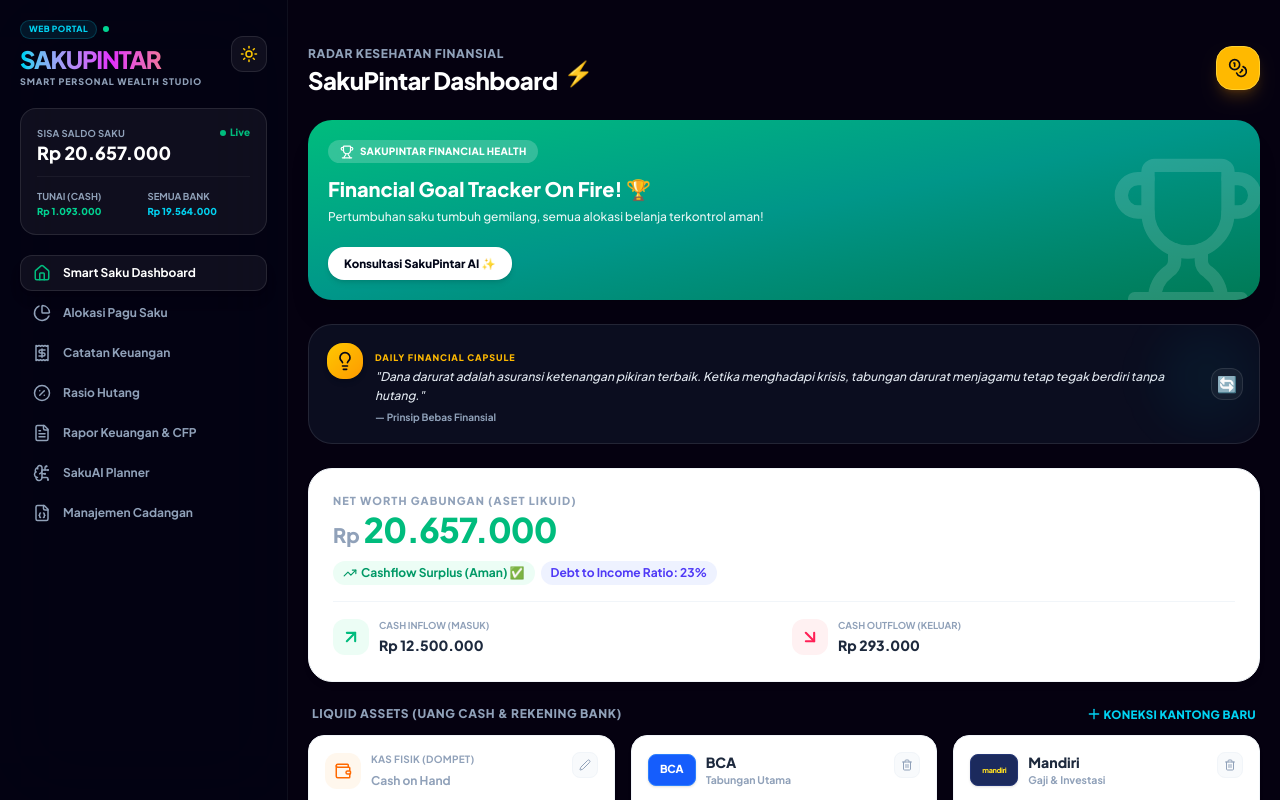
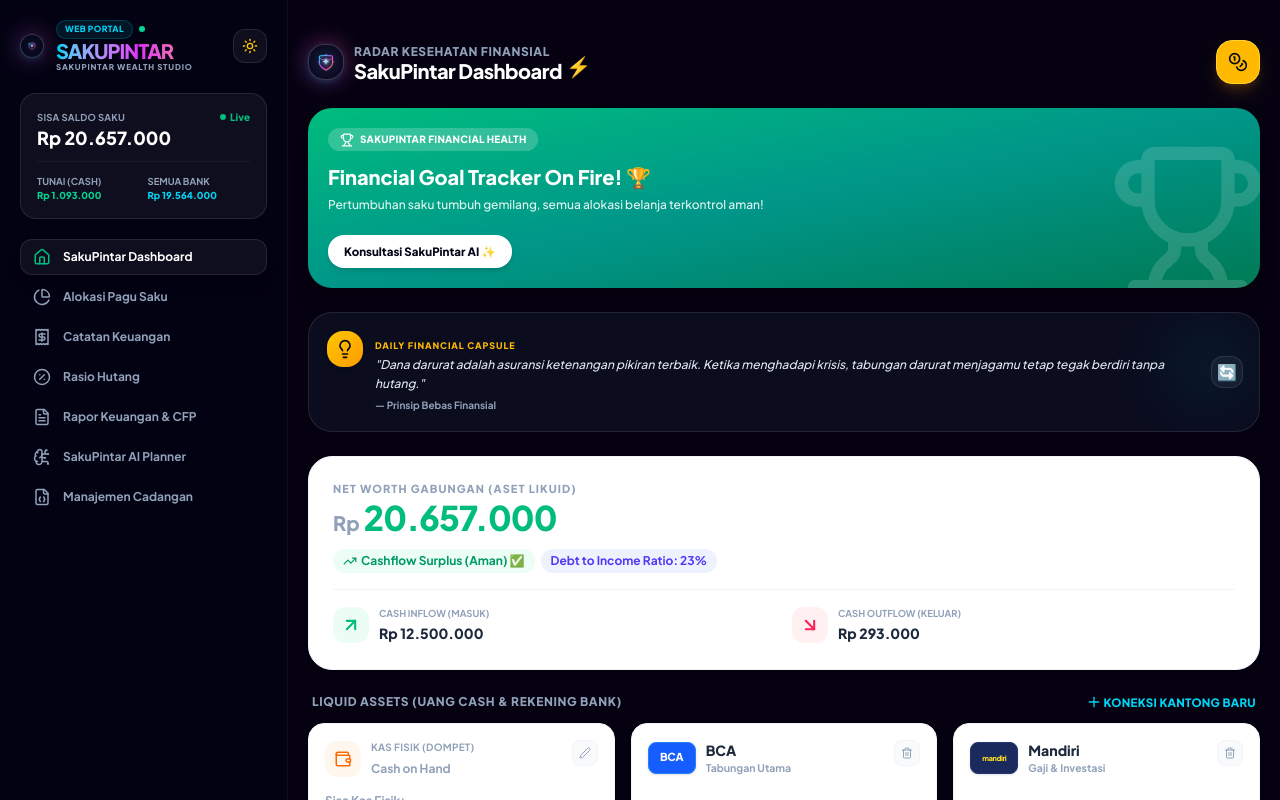
Before and after one commit to wahyupermadi99-boop/sakupintarv2, a React (Vite) app: page / in a window 1280 px wide. Shown: the top 800 px of the page. Built offline with nearby package versions, Linux system fonts and the light colour scheme.

Commit message:
update:logo icon

```diff
--- a/index.html
+++ b/index.html
@@ -3,7 +3,7 @@
   <head>
     <meta charset="UTF-8" />
     <meta name="viewport" content="width=device-width, initial-scale=1.0, maximum-scale=1.0, user-scalable=no, viewport-fit=cover" />
-    <title>SakuPintar Keuangan AI - Smart Wealth Studio</title>
+    <title>SakuPintar Keuangan AI - SakuPintar Personal Wealth Studio</title>
     <!-- Web app manifest for PWA conversion -->
     <link rel="manifest" href="./manifest.json" />
     <script>
--- a/src/App.tsx
+++ b/src/App.tsx
@@ -17,6 +17,7 @@ import FinancialReport from './components/FinancialReport';
 
 // Backup Widget helper
 import BackupWidget from './components/BackupWidget';
+import { SakuPintarLogo } from './components/SakuPintarLogo';
 
 import { Transaction, BudgetBucket, DebtItem, BankAccount } from './types';
 
@@ -249,12 +250,12 @@ export default function App() {
   };
 
   const desktopNavItems = [
-    { id: 'dashboard', label: 'Smart Saku Dashboard', icon: Home, color: 'text-emerald-500' },
+    { id: 'dashboard', label: 'SakuPintar Dashboard', icon: Home, color: 'text-emerald-500' },
     { id: 'budgets', label: 'Alokasi Pagu Saku', icon: PieChart, color: 'text-amber-500' },
     { id: 'transactions', label: 'Catatan Keuangan', icon: Receipt, color: 'text-rose-500' },
     { id: 'debts', label: 'Rasio Hutang', icon: PercentCircle, color: 'text-indigo-400' },
     { id: 'financial-report', label: 'Rapor Keuangan & CFP', icon: FileText, color: 'text-cyan-400' },
-    { id: 'ai-advisor', label: 'SakuAI Planner', icon: BrainCircuit, color: 'text-teal-500' },
+    { id: 'ai-advisor', label: 'SakuPintar AI Planner', icon: BrainCircuit, color: 'text-teal-500' },
     { id: 'backup', label: 'Manajemen Cadangan', icon: FileJson, color: 'text-violet-400 font-bold' },
   ];
 
@@ -275,29 +276,30 @@ export default function App() {
       }`}>
         <div className="space-y-5">
           {/* Logo / Brand block */}
-          <div className="flex items-center justify-between gap-1">
-            <div>
-              <div className="flex items-center gap-1.5 mb-1">
+          <div className="flex items-center gap-3">
+            <SakuPintarLogo size="sm" />
+            <div className="flex-1 min-w-0">
+              <div className="flex items-center gap-1.5 mb-0.5">
                 <span className={`px-2 py-0.5 text-[8.5px] font-black uppercase rounded-full tracking-wider ${
                   isDark ? 'text-cyan-400 bg-cyan-400/10 border border-cyan-400/20' : 'text-cyan-700 bg-cyan-100 border border-cyan-200'
                 }`}>Web Portal</span>
                 <span className="w-1.5 h-1.5 bg-emerald-400 rounded-full animate-ping" />
               </div>
-              <h1 className="text-2xl font-black tracking-tighter bg-clip-text text-transparent bg-gradient-to-r from-cyan-400 via-fuchsia-500 to-orange-400">
+              <h1 className="text-xl font-black tracking-tighter bg-clip-text text-transparent bg-gradient-to-r from-cyan-400 via-fuchsia-500 to-orange-400 leading-none">
                 SAKUPINTAR
               </h1>
-              <p className={`${isDark ? 'text-slate-400' : 'text-slate-500'} text-[9px] font-black tracking-widest uppercase`}>Smart Personal Wealth Studio</p>
+              <p className={`${isDark ? 'text-slate-400' : 'text-slate-500'} text-[8px] font-black tracking-widest uppercase`}>SakuPintar Wealth Studio</p>
             </div>
 
             {/* Theme switcher button */}
             <button
               onClick={() => setTheme(isDark ? 'light' : 'dark')}
-              className={`p-2 rounded-xl transition-all border ${
+              className={`p-2 rounded-xl transition-all border flex-shrink-0 ${
                 isDark ? 'bg-white/5 border-white/10 hover:bg-white/10 text-yellow-400' : 'bg-slate-100 border-slate-200 hover:bg-slate-200 text-slate-700 shadow-sm'
               }`}
               title={isDark ? "Switch to Light Mode" : "Switch to Dark Mode"}
             >
-              {isDark ? <Sun className="w-4.5 h-4.5" /> : <Moon className="w-4.5 h-4.5" />}
+              {isDark ? <Sun className="w-4 h-4" /> : <Moon className="w-4 h-4" />}
             </button>
           </div>
 
@@ -363,11 +365,14 @@ export default function App() {
         <header className={`md:hidden pt-[calc(env(safe-area-inset-top)+1rem)] pb-4 px-5 flex justify-between items-center border-b sticky top-0 backdrop-blur-md z-20 transition-colors duration-300 ${
           isDark ? 'bg-[#050110]/80 border-white/5' : 'bg-slate-50/95 border-slate-200 text-slate-800 shadow-sm'
         }`}>
-          <div>
-            <h1 className="text-xl font-black tracking-tighter bg-clip-text text-transparent bg-gradient-to-r from-cyan-400 via-fuchsia-500 to-orange-400">
-              SAKUPINTAR
-            </h1>
-            <p className={`${isDark ? 'text-slate-400' : 'text-slate-500'} text-[8px] font-black tracking-widest uppercase`}>Smart Personal Wealth Studio</p>
+          <div className="flex items-center gap-2">
+            <SakuPintarLogo size="sm" className="w-8 h-8" />
+            <div>
+              <h1 className="text-lg font-black tracking-tighter bg-clip-text text-transparent bg-gradient-to-r from-cyan-400 via-fuchsia-500 to-orange-400 leading-none">
+                SAKUPINTAR
+              </h1>
+              <p className={`${isDark ? 'text-slate-400' : 'text-slate-500'} text-[7px] font-black tracking-widest uppercase`}>SakuPintar Wealth Studio</p>
+            </div>
           </div>
 
           <div className="flex gap-2 items-center">
--- a/src/components/Dashboard.tsx
+++ b/src/components/Dashboard.tsx
@@ -27,6 +27,7 @@ import {
   PercentCircle
 } from 'lucide-react';
 import { Transaction, BudgetBucket, DebtItem, BankAccount } from '../types';
+import { SakuPintarLogo } from './SakuPintarLogo';
 
 interface DashboardProps {
   transactions: Transaction[];
@@ -301,11 +302,14 @@ export default function Dashboard({
         transition={{ duration: 0.4 }}
         className="flex items-center justify-between"
       >
-        <div>
-          <span className="text-xs font-black tracking-wider uppercase text-slate-400">Radar Kesehatan Finansial</span>
-          <h2 className="text-2xl font-black text-white tracking-tight flex items-center gap-1.5">
-            SakuPintar Dashboard <span className="animate-bounce">⚡</span>
-          </h2>
+        <div className="flex items-center gap-2.5">
+          <SakuPintarLogo size="sm" className="w-9 h-9" />
+          <div>
+            <span className="text-xs font-black tracking-wider uppercase text-slate-400 block leading-tight">Radar Kesehatan Finansial</span>
+            <h2 className="text-xl font-black text-white tracking-tight flex items-center gap-1 mt-0.5 leading-none">
+              SakuPintar Dashboard <span className="animate-bounce">⚡</span>
+            </h2>
+          </div>
         </div>
 
         {/* Dynamic Coin Avatar replacing legacy SH initials */}
--- /dev/null
+++ b/src/components/SakuPintarLogo.tsx
@@ -0,0 +1,89 @@
+import React from 'react';
+import { motion } from 'motion/react';
+
+interface SakuPintarLogoProps {
+  className?: string;
+  size?: 'sm' | 'md' | 'lg' | 'xl';
+}
+
+export const SakuPintarLogo: React.FC<SakuPintarLogoProps> = ({ className = '', size = 'md' }) => {
+  const dimensions = {
+    sm: 'w-6 h-6',
+    md: 'w-10 h-10',
+    lg: 'w-16 h-16',
+    xl: 'w-24 h-24'
+  };
+
+  return (
+    <motion.div
+      className={`relative justify-center items-center flex ${dimensions[size]} ${className}`}
+      animate={{
+        y: [0, -3, 0],
+      }}
+      transition={{
+        duration: 3,
+        repeat: Infinity,
+        ease: "easeInOut"
+      }}
+    >
+      {/* Outer ambient blur shadow for neon glow effect */}
+      <div className="absolute inset-0 bg-gradient-to-tr from-cyan-400 via-fuchsia-500 to-orange-400 rounded-2xl blur-md opacity-45 animate-pulse" />
+
+      {/* Glassmorphic border container */}
+      <div className="absolute inset-0 bg-slate-950/75 border border-white/20 rounded-2xl backdrop-blur-xl flex items-center justify-center p-1.5 shadow-md shadow-cyan-500/10">
+        <svg
+          viewBox="0 0 100 100"
+          fill="none"
+          xmlns="http://www.w3.org/2000/svg"
+          className="w-full h-full drop-shadow-[0_0_8px_rgba(34,211,238,0.5)]"
+        >
+          <defs>
+            {/* Gradients */}
+            <linearGradient id="sakuGrad" x1="0%" y1="0%" x2="100%" y2="100%">
+              <stop offset="0%" stopColor="#22d3ee" /> {/* Cyan */}
+              <stop offset="50%" stopColor="#d946ef" /> {/* Fuchsia */}
+              <stop offset="100%" stopColor="#ff7849" /> {/* Orange */}
+            </linearGradient>
+
+            <linearGradient id="innerSpark" x1="0%" y1="0%" x2="100%" y2="100%">
+              <stop offset="0%" stopColor="#ffffff" />
+              <stop offset="100%" stopColor="#22d3ee" />
+            </linearGradient>
+          </defs>
+
+          {/* Saku (The Pocket / Wallet Shield base) */}
+          <path
+            d="M20 25 C20 18, 80 18, 80 25 V55 C80 72, 50 88, 50 88 C50 88, 20 72, 20 55 V25 Z"
+            fill="url(#sakuGrad)"
+            fillOpacity="0.15"
+            stroke="url(#sakuGrad)"
+            strokeWidth="5"
+            strokeLinecap="round"
+            strokeLinejoin="round"
+          />
+
+          {/* Saku flap boundary line */}
+          <path
+            d="M23 35 Q50 48 77 35"
+            stroke="url(#sakuGrad)"
+            strokeWidth="4"
+            strokeLinecap="round"
+            opacity="0.8"
+          />
+
+          {/* Pintar (Dynamic Intelligent Spark / 4-Point Star in the center) */}
+          <path
+            d="M50 32 L54 44 L66 48 L54 52 L50 64 L46 52 L34 48 L46 44 Z"
+            fill="url(#innerSpark)"
+            className="drop-shadow-[0_0_6px_rgba(255,255,255,0.8)]"
+          />
+
+          {/* Micro dots representing AI data nodes / Gen Z technology aspect */}
+          <circle cx="50" cy="18" r="3" fill="#22d3ee" />
+          <circle cx="15" cy="50" r="2.5" fill="#d946ef" />
+          <circle cx="85" cy="50" r="2.5" fill="#ff7849" />
+        </svg>
+      </div>
+    </motion.div>
+  );
+};
```
